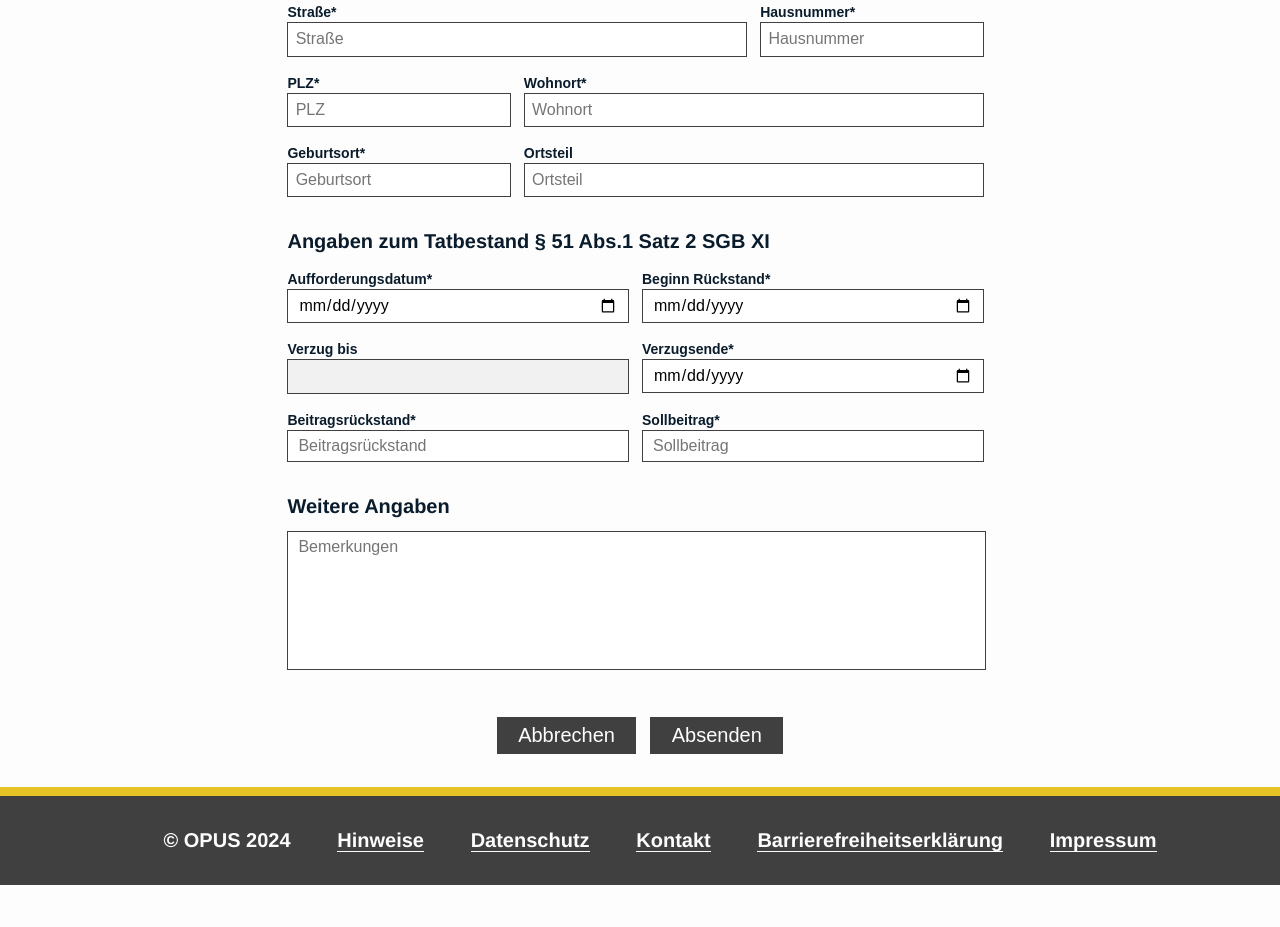
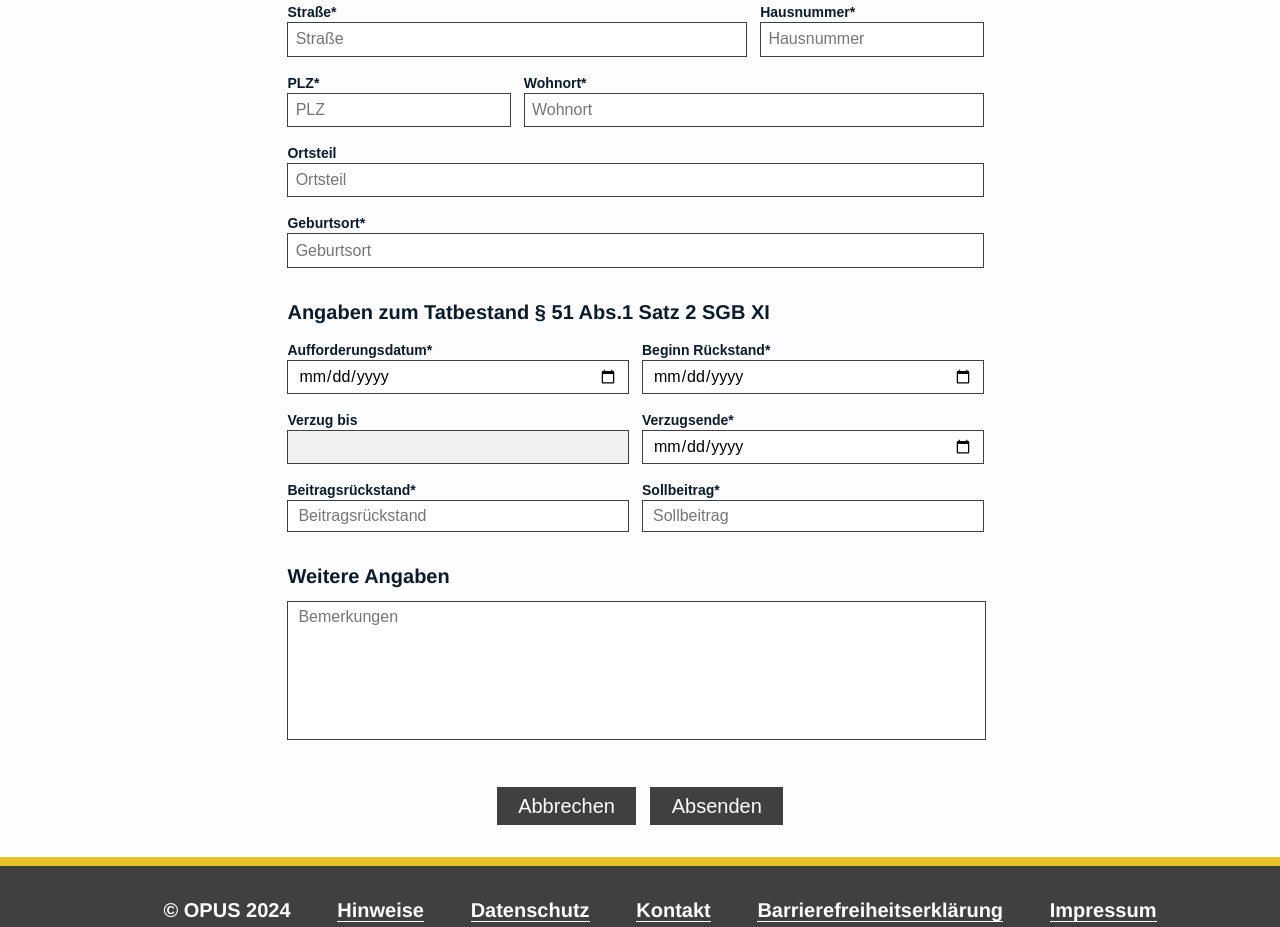
Before and after one commit to Cubemil/OPAS-User-Interface, a Vue app in the folder App/: page /ersterfassung in a window 1280 px wide. Shown: the part 900-1827 px from the top of the page. Before the commit the page ends 1785 px from the top, so only its background shows below. Built offline with nearby package versions, Linux system fonts and the light colour scheme.

Commit message:
Adjusted the positions of input fields "Ortsteil" and "Geburtsort"

```diff
--- a/App/src/components/Eingabeformular.vue
+++ b/App/src/components/Eingabeformular.vue
@@ -92,13 +92,15 @@
             </td>
           </tr>
           <tr>
-            <td>
+            <td colspan="3">
+              <label for="ortsteil" class="field-label">Ortsteil</label>
+              <input type="text" id="ortsteil" v-model="ortsteil" placeholder="Ortsteil">
+            </td>
+          </tr>
+          <tr>
+            <td colspan="3">
               <label for="geburtsort" class="field-label">Geburtsort*</label>
               <input type="text" id="geburtsort" required v-model="geburtsort" placeholder="Geburtsort">
-            </td>
-            <td colspan="2">
-              <label for="ortsteil" class="field-label">Ortsteil</label>
-              <input type="text" id="ortsteil" v-model="ortsteil" placeholder="Ortsteil">
             </td>
           </tr>
         </table>
```
